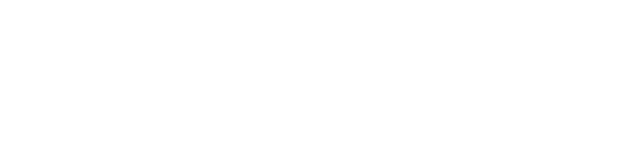
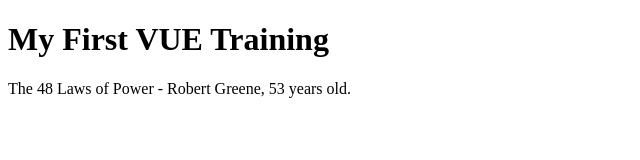
Before and after one commit to XavHernandez/vue-first-training, a plain HTML site: page index.html in a window 1280 px wide. Shown: the whole page, without its empty margins (0-640 px from the left). Drawn offline with nearby package versions, Linux system fonts and the light colour scheme.

Commit message:
dynamic data

```diff
--- a/app.js
+++ b/app.js
@@ -0,0 +1,11 @@
+const app = Vue.createApp({
+  data(){
+    return {
+      title: 'The 48 Laws of Power',
+      author: 'Robert Greene',
+      age: 53
+    }
+  }
+})
+
+app.mount('#app')
--- a/index.html
+++ b/index.html
@@ -5,8 +5,15 @@
   <meta http-equiv="X-UA-Compatible" content="IE=edge">
   <meta name="viewport" content="width=device-width, initial-scale=1.0">
   <title>Vue First Training</title>
+  <script src="https://unpkg.com/vue@3.0.2"></script>
 </head>
 <body>
+  <h1>My First VUE Training</h1>
 
+  <div id="app">
+    <p>{{ title }} - {{author}}, {{age}} years old.</p>
+  </div>
+
+  <script src="app.js"></script>
 </body>
 </html>
```
